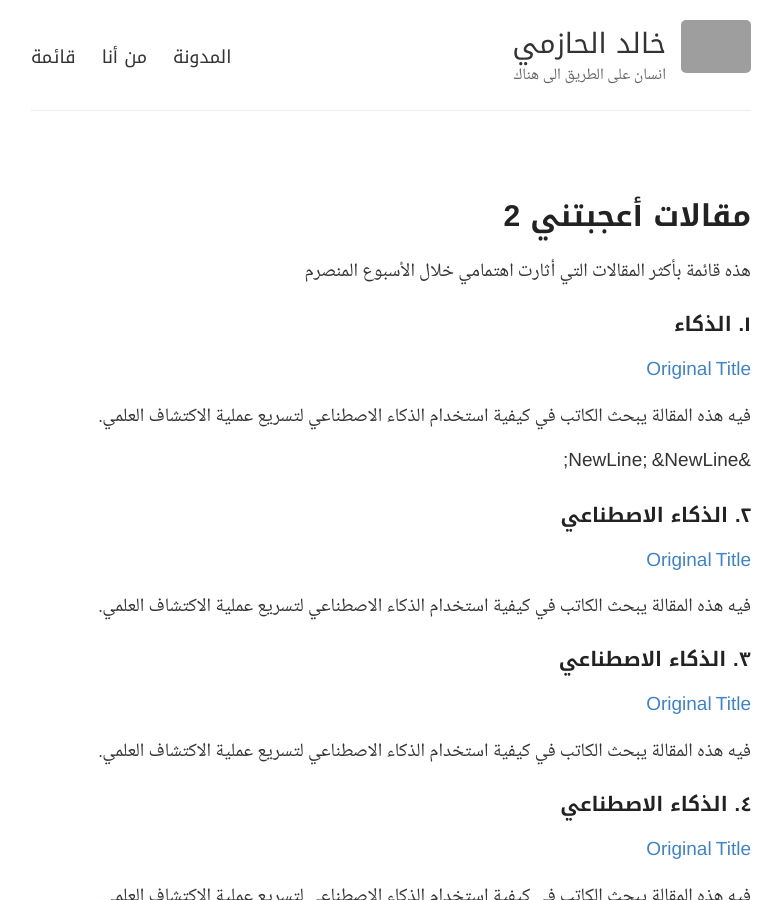
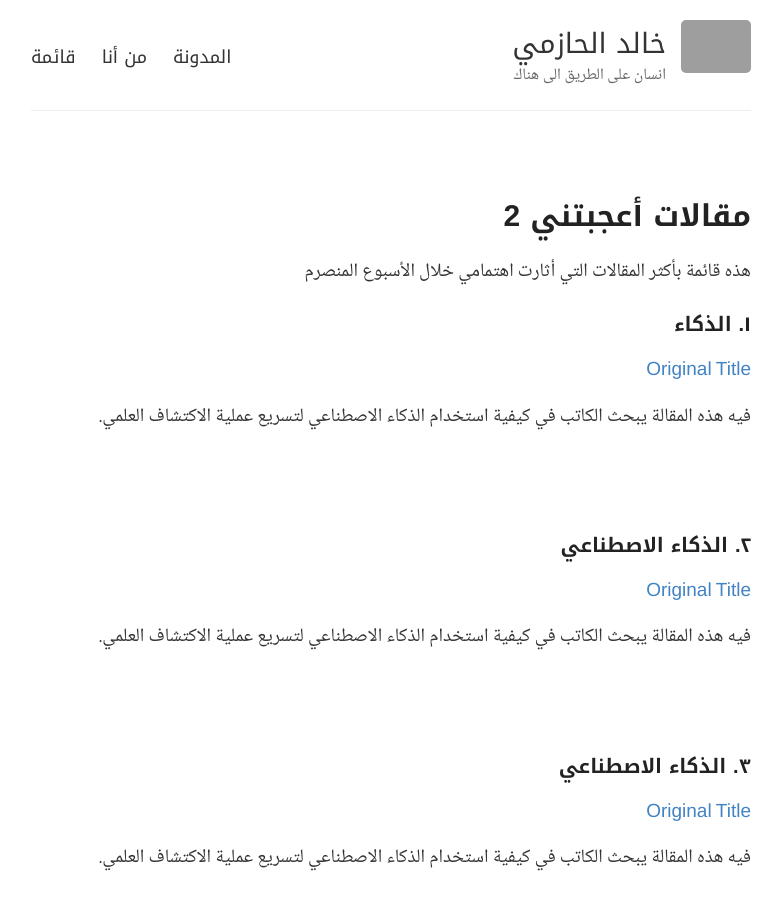
Before and after one commit to khalidlabs/arabic, a Jekyll site: the page built from _posts/2020-01-11-Articles2.md, in a window 1280 px wide and 900 px high. Shown: the whole window, without its empty margins (249-1031 px from the left). Built offline with Jekyll 4.4.1, drawn with Linux system fonts in a browser that asks for light colours; grey boxes are pictures that could not be loaded.

Commit message:
Update 2020-01-11-Articles2.md

```diff
--- a/_posts/2020-01-11-Articles2.md
+++ b/_posts/2020-01-11-Articles2.md
@@ -13,8 +13,7 @@ category: مقالات
 
 فيه هذه المقالة يبحث الكاتب في كيفية استخدام الذكاء الاصطناعي لتسريع عملية الاكتشاف العلمي.
 
-&NewLine;
-&NewLine;
+<br/><br/>
 
 ### ٢. الذكاء الاصطناعي
 
@@ -22,7 +21,7 @@ category: مقالات
 
 فيه هذه المقالة يبحث الكاتب في كيفية استخدام الذكاء الاصطناعي لتسريع عملية الاكتشاف العلمي.
 
-
+ <br/><br/>
 
 ### ٣. الذكاء الاصطناعي
 
@@ -30,7 +29,7 @@ category: مقالات
 
 فيه هذه المقالة يبحث الكاتب في كيفية استخدام الذكاء الاصطناعي لتسريع عملية الاكتشاف العلمي.
 
-
+<br/><br/>
 
 
 ### ٤. الذكاء الاصطناعي
@@ -39,10 +38,12 @@ category: مقالات
 
 فيه هذه المقالة يبحث الكاتب في كيفية استخدام الذكاء الاصطناعي لتسريع عملية الاكتشاف العلمي.
 
-
+<br/><br/>
 
 ### ٥. الذكاء الاصطناعي
 
 [Original Title](http://example.com)
 
 فيه هذه المقالة يبحث الكاتب في كيفية استخدام الذكاء الاصطناعي لتسريع عملية الاكتشاف العلمي.
+
+<br/><br/>
```
